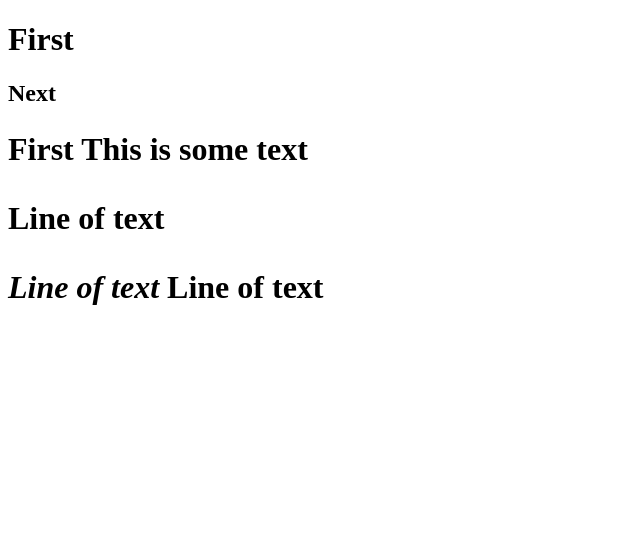
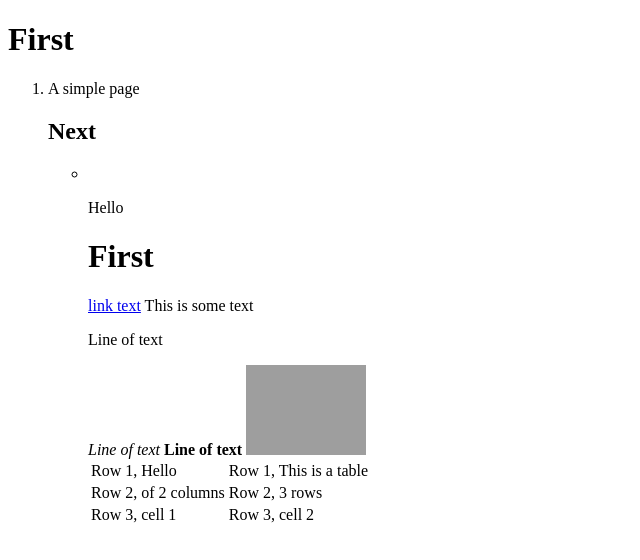
Before and after one commit to odalyssanchezf96/Lab-5-html, a plain HTML site: page index.html in a window 1280 px wide. Shown: the whole page, without its empty margins (0-640 px from the left). Drawn offline with Linux system fonts and the light colour scheme; grey boxes are pictures that could not be loaded.

Commit message:
Added a new file

```diff
--- a/index.html
+++ b/index.html
@@ -5,13 +5,35 @@
     <title></title>
   </head>
   <body>
-    <h1>First
-    <h2>Next
+    <h1>First</h1>
+    <ol>
+      <li>
+    <p>A simple page</p>
+    <h2>Next</h2>
+    <ul>
+      <li></li>
+    <p>Hello</p>
+    <h1>First</h1>
     <p></p>
-    <h1>First
+  <a href="http://somelinkhere.com">link text</a>
     This is some text
     <p>Line of text</p>
     <em>Line of text</em>
     <strong>Line of text</strong>
+    <img src="https://www.bobevans.com/_/media/bobevans_com/images/our-restaurants/menu/breakfast/farmer_choice.jpg" width="120" height="90" alt="bobevans">
+    <table>
+    <tr>
+        <td>Row 1, Hello</td>
+        <td>Row 1, This is a table</td>
+    </tr>
+    <tr>
+        <td>Row 2, of 2 columns</td>
+        <td>Row 2, 3 rows</td>
+    </tr>
+    <tr>
+        <td>Row 3, cell 1</td>
+        <td>Row 3, cell 2</td>
+    </tr>
+</table>
   </body>
 </html>
```
